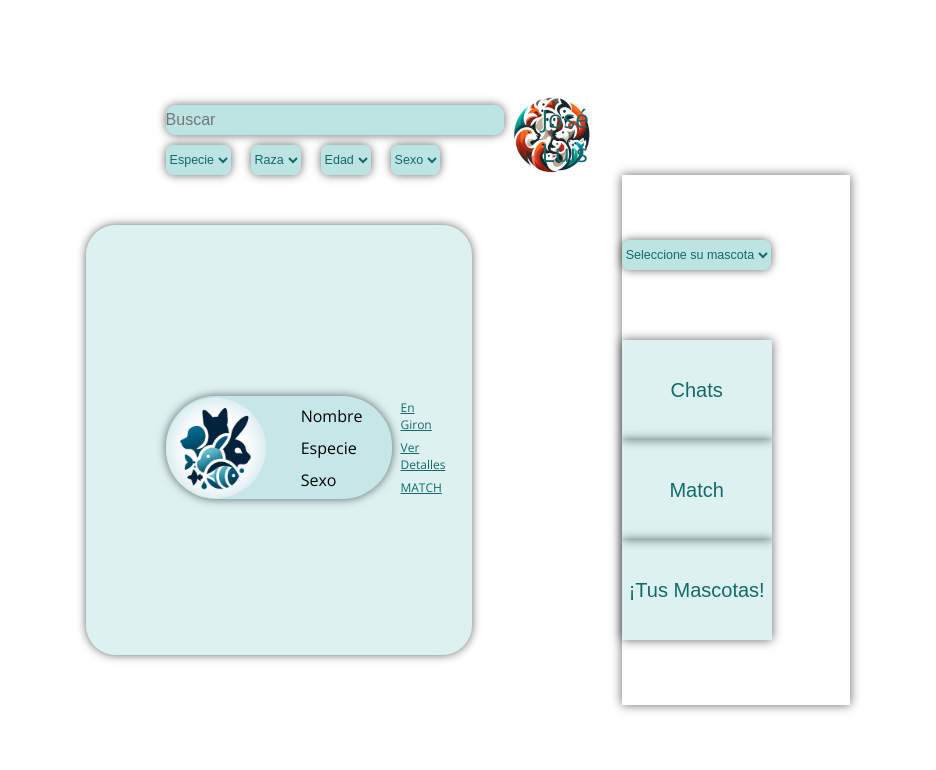
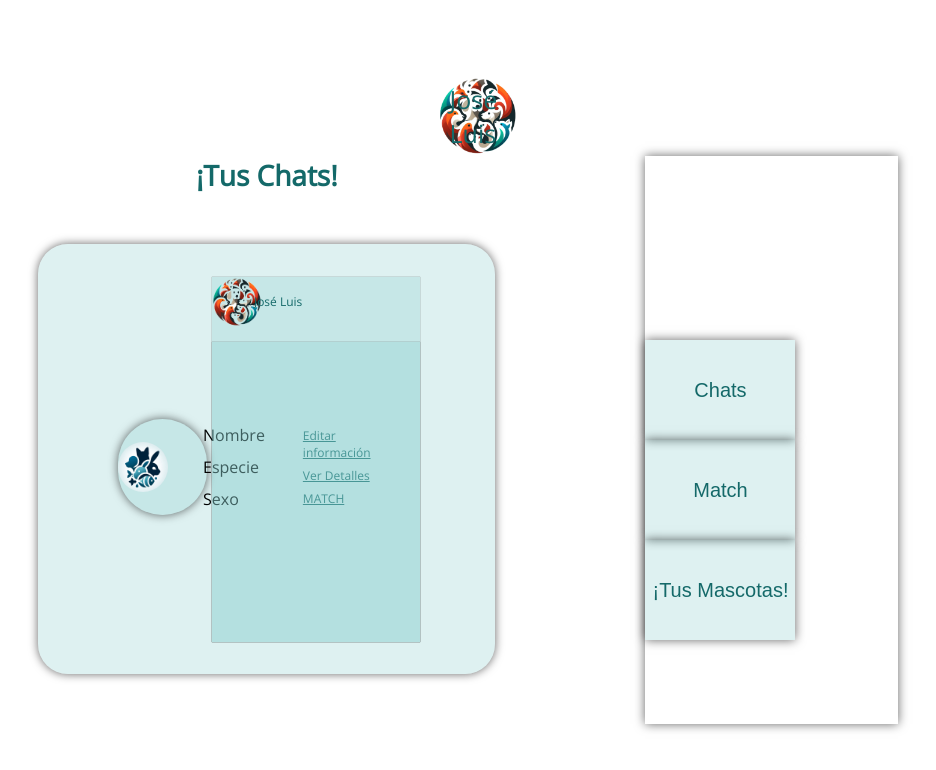
Before and after one commit to Side-Flip/matchscota, a React (Create React App) app: page / in a window 1280 px wide. Shown: the top 770 px of the page, without its empty margins (247-1183 px from the left). Built offline with nearby package versions, Linux system fonts and the light colour scheme.

Commit message:
interface de chats

```diff
--- a/src/App.js
+++ b/src/App.js
@@ -4,11 +4,12 @@ import Mascotas from './Componentes/Registro/Mascotas';
 import Propietarios from './Componentes/Registro/Propietarios';
 import Perfil from './Componentes/Interfaces/Perfil';
 import Matchs from './Componentes/Interfaces/Matchs';
+import Chats from './Componentes/Interfaces/Chats';
 
 function App() {
   return (
     <div className="container">
-      <Matchs/>
+      <Chats/>
     </div>
   );
 }
--- /dev/null
+++ b/src/Componentes/Interfaces/Chats.css
@@ -0,0 +1,178 @@
+
+.container{
+    align-content: center;
+    align-items: center;
+    justify-content: center;
+    justify-items: center;
+    height: 100vh;
+    background: transparent;
+    width: 100vmax;
+}
+
+.estado{
+    display: grid;
+    grid-template-columns: 75% 25%;
+}
+
+.usuario{
+    display: grid;
+    grid-template-columns: 25% 75%;
+}
+
+.usuario .logo{
+    width: 80px;
+    height: 80px;
+
+}
+
+.usuario .nombre{
+    align-content: center;
+    font-size: 25px;
+    color: #146969;
+
+}
+
+.contenido{
+    display: grid;
+    grid-template-columns: 75% 25%;
+}
+
+.contenido h1{
+    font-size: 28px;
+    text-align: center;
+    color: #146969;
+}
+
+.contenido h1{
+    font-size: 28px;
+    text-align: center;
+    color: #146969;
+}
+
+.listado{
+    display: grid;
+    grid-template-columns: 30% 70%;
+    width: auto;
+    height: 430px;
+    background: #82ccca44;
+    box-shadow: 0 0 10px rgba(0, 0, 0,.6);
+    color: #146969;
+    border-radius: 30px;
+    padding: 0 80px;
+    margin: 50px 150px;
+    align-content: center;
+    align-items: center;
+}
+
+.listado .mensajes{
+
+    width: 100%;
+    height: auto;
+    background: #82ccca44;
+    box-shadow: 0 0 1px rgba(0, 0, 0,.6);
+    color: #146969;
+    align-content: center;
+    align-items: center;
+    margin: 0 5px 0 5px;
+
+}
+
+.mensajes .chat{
+    display: flex;
+    width: 100%;
+    height: 300px;
+    background: #82ccca44;
+    box-shadow: 0 0 1px rgba(0, 0, 0,.6);
+    color: #146969;
+    align-content: center;
+    align-items: center;
+    margin: 15px 0 0 0;
+    overflow-y: scroll;
+}
+
+.mensajes .dueño{
+    display: grid;
+    grid-template-columns: 20% 80%;
+    align-items: center;
+    align-content: center;
+    justify-content: center;
+}
+
+.dueño .d_logo{
+    width: 50px;
+    height: 50px;
+
+}
+
+.dueño .d_nombre{
+    align-content: center;
+    font-size: 12px;
+    color: #146969;
+}
+
+.listado .mascota{
+    display: flex;
+    width: 100%;
+    height: auto;
+    background: #82ccca44;
+    box-shadow: 0 0 10px rgba(0, 0, 0,.6);
+    color: #146969;
+    border-radius: 50px;
+    align-content: center;
+    align-items: center;
+    margin: 15px 0 0 0;
+}
+
+.mascota .foto{
+    width: 50px;
+    height: 50px;
+    border-radius: 30px;
+}
+
+.mascota .datos{
+    display: grid;
+    margin-left: 30px;
+}
+
+.datos label{
+    margin: 5px;
+    color: black;
+}
+
+.mascota .enlaces{
+    display: grid;
+    margin-left: 30px;
+    font-size: 12px;
+    color: #146969;
+}
+
+.enlaces a{
+    margin: 3px;
+    color: #146969;
+}
+
+.menu{
+    display: felx;
+    grid-template-columns:25% 25% 25% 25%;
+    height: auto;
+    background: #fff;
+    box-shadow: 0 0 10px rgba(0, 0, 0,.6);
+    align-content: center;
+}
+
+.menu .btn1{
+    width: 150px;
+    height: 100px;
+}
+
+.menu button{
+    width: 150px;
+    height: 100px;
+    background: #82ccca44;
+    border: none;
+    box-shadow: 0 0 10px rgba(0, 0, 0,.6);
+    cursor: pointer;
+    color: #146969;
+    font-size: 20px;
+    display: block;
+}
--- a/src/Componentes/Interfaces/Chats.js
+++ b/src/Componentes/Interfaces/Chats.js
@@ -1,10 +1,104 @@
 import React from 'react'
+import './Chats.css';
+import Logo from'./Logo.png';
+import Foto from'./silueta.jpg';
 
 const Chats = () => {
   return (
-    <div>
+    <div className='container'>
+
+<div className='estado'>
+
+    <div className='busqueda'>
 
     </div>
+
+      <div className='usuario'>
+        <div className='logo'>
+          <img className='logo' src={Logo} />
+        </div>
+
+        <div className='nombre'>
+          <label >José Luis</label>
+        </div>
+
+      </div>
+
+    </div>
+
+    <div className='contenido'>
+
+      <div>
+        <h1>¡Tus Chats!</h1>
+        <div className='listado'>
+
+          <div className='mascota'>
+
+            <div className='foto'>
+              <img className='foto' src={Foto} />
+            </div>
+
+            <div className='datos'>
+              <label className='nombre'>Nombre</label>
+              <label className='especie'>Especie</label>
+              <label className='sexo'>Sexo</label>
+            </div>
+
+            <div className='enlaces'>
+              <a href='editar'>Editar información</a>
+              <a href='ver'>Ver Detalles</a>
+              <a href='match'>MATCH</a>
+            </div>
+
+          </div>
+
+          <div className='mensajes'>
+
+            <div className='dueño'>
+
+              <div className='d_logo'>
+                <img className='d_logo' src={Logo} />
+              </div>
+
+              <div className='d_nombre'>
+                <label >José Luis</label>
+              </div>
+
+            </div>
+
+            <div className='chat'>
+
+            </div>
+
+
+            </div>
+
+        </div>
+    </div>
+
+      <div className='menu'>
+
+        <div className='btn1'>
+
+        </div>
+
+        <div className='btn'>
+          <button type='chat'>Chats</button>
+        </div>
+
+        <div className='btn'>
+          <button type='match'>Match</button>
+        </div>
+
+        <div className='btn'>
+          <button type='tus-mascotas'>¡Tus Mascotas!</button>
+        </div>
+
+      </div>
+
+    </div>
+
+  </div>
   )
 }
 
```
